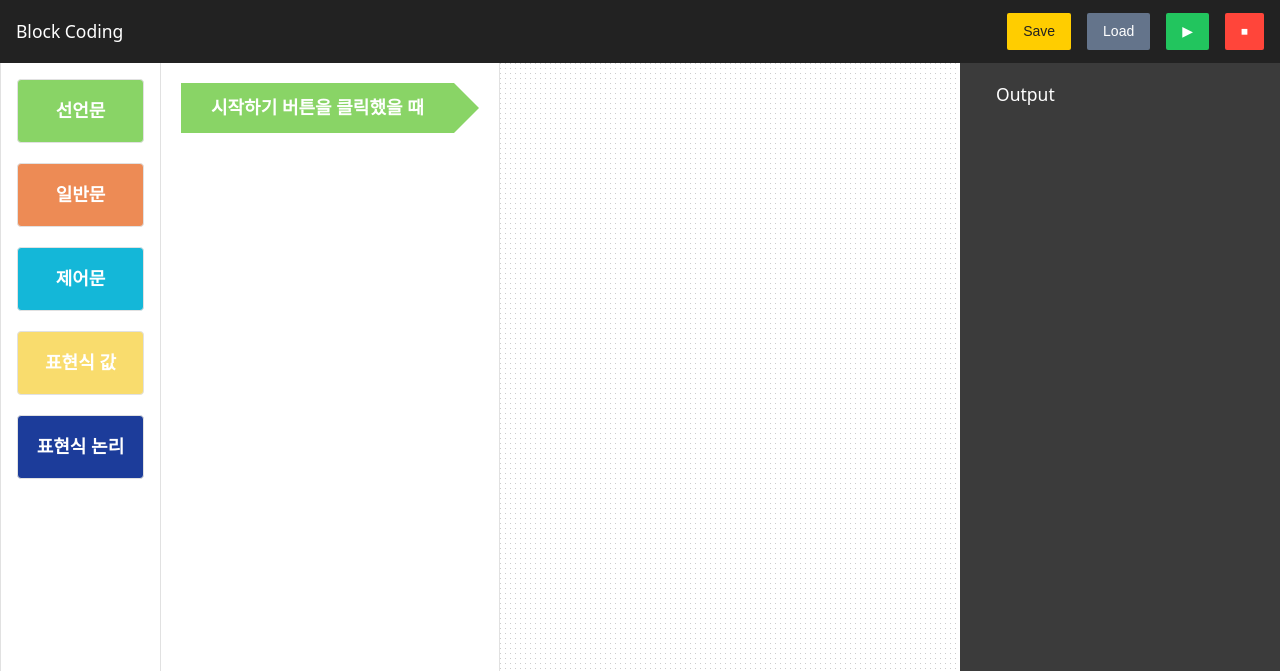
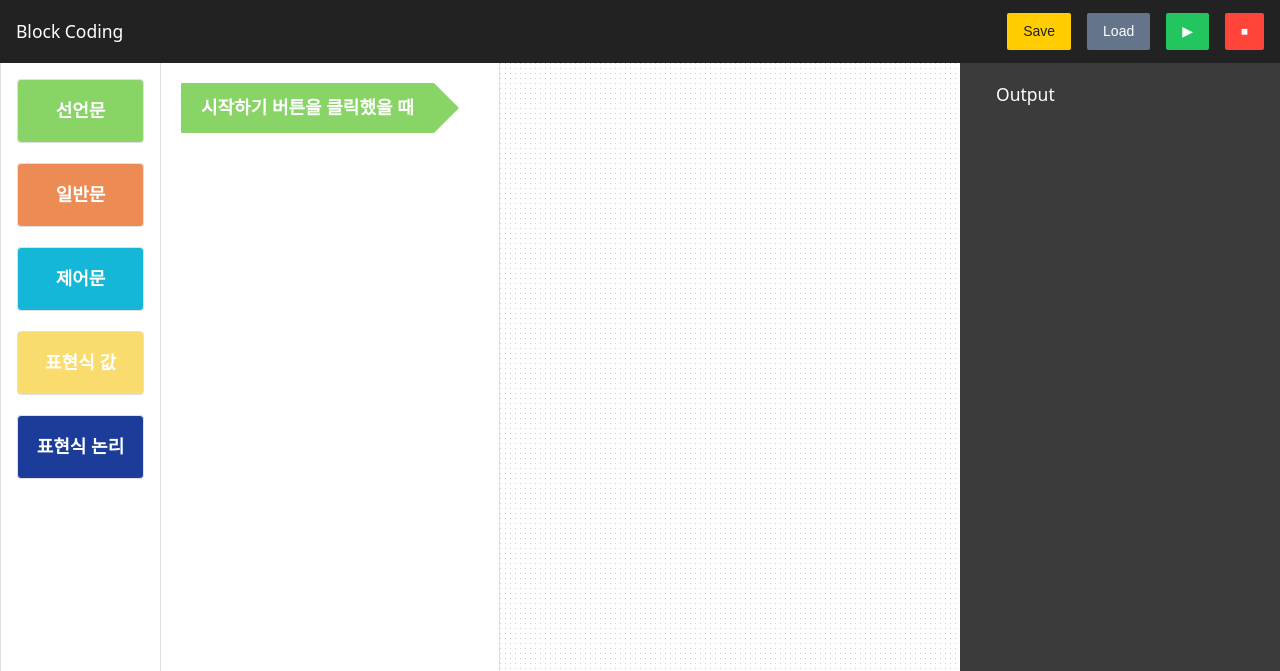
Before and after one commit to J3SUNG/BlockCoding, a website built with webpack: page src/index.html in a window 1280 px wide. Shown: the top 671 px of the page. Built offline with nearby package versions, Linux system fonts and the light colour scheme.

Commit message:
FEPIT-237 : css 수정

```diff
--- a/src/styles/index.css
+++ b/src/styles/index.css
@@ -206,14 +206,13 @@ select {
 .block {
   display: flex;
   align-items: center;
-  justify-content: center;
+  justify-content: start;
   min-width: 50px;
-  max-width: 280px;
   position: absolute;
   width: auto;
   height: 50px;
   cursor: pointer;
-  padding: 0px 20px;
+  padding: 0px 10px;
   transform: translate(0, 0);
 }
 
@@ -275,7 +274,7 @@ select {
 }
 
 .block__text {
-  position: relative;
+  position: static;
   font-size: 18px;
   font-weight: bold;
   color: white;
@@ -297,7 +296,7 @@ select {
 }
 
 .block__space {
-  width: 50px;
+  min-width: 50px;
   height: 40px;
   margin: 0 5px;
   background-color: #f0f0f0;
```
